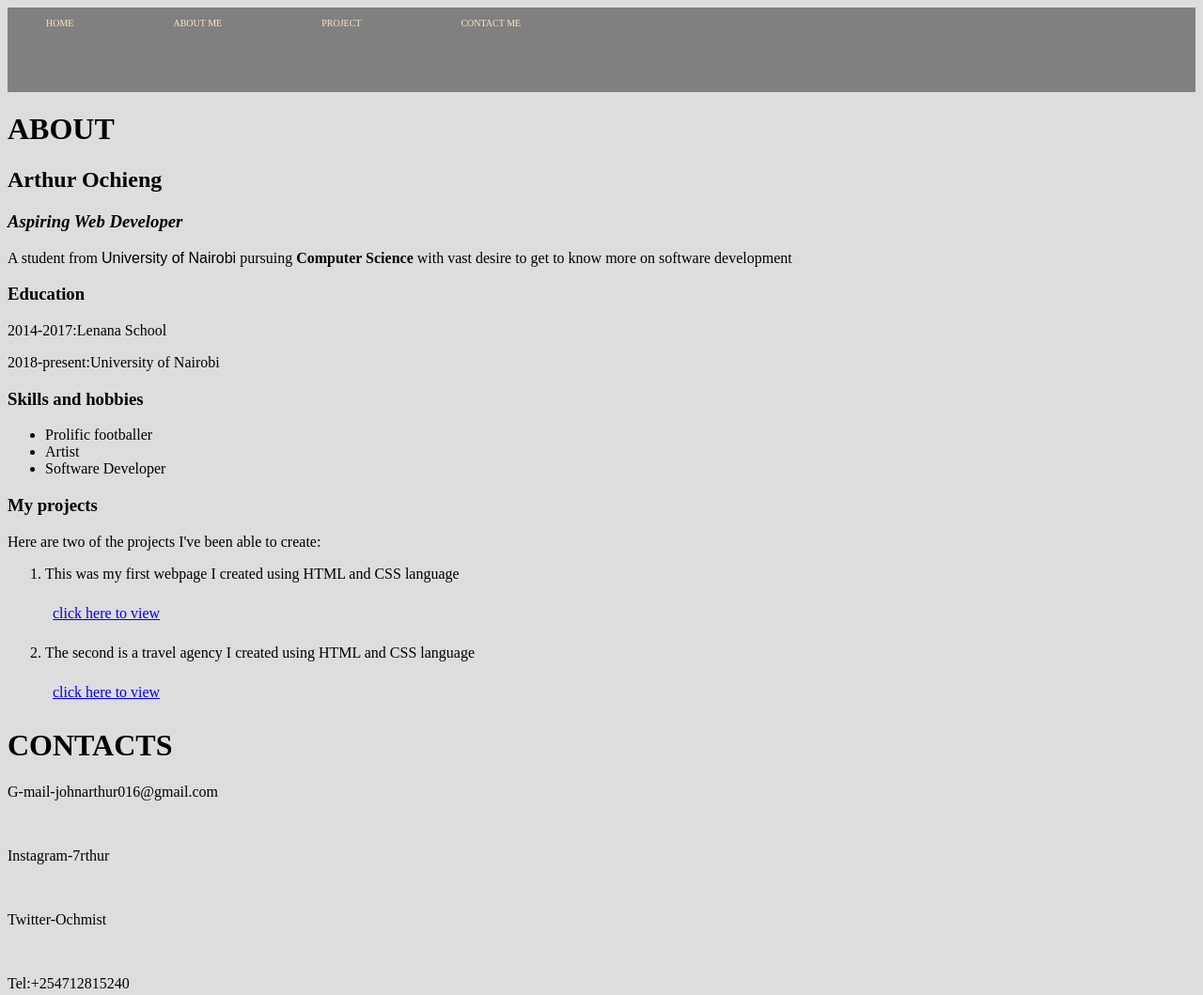
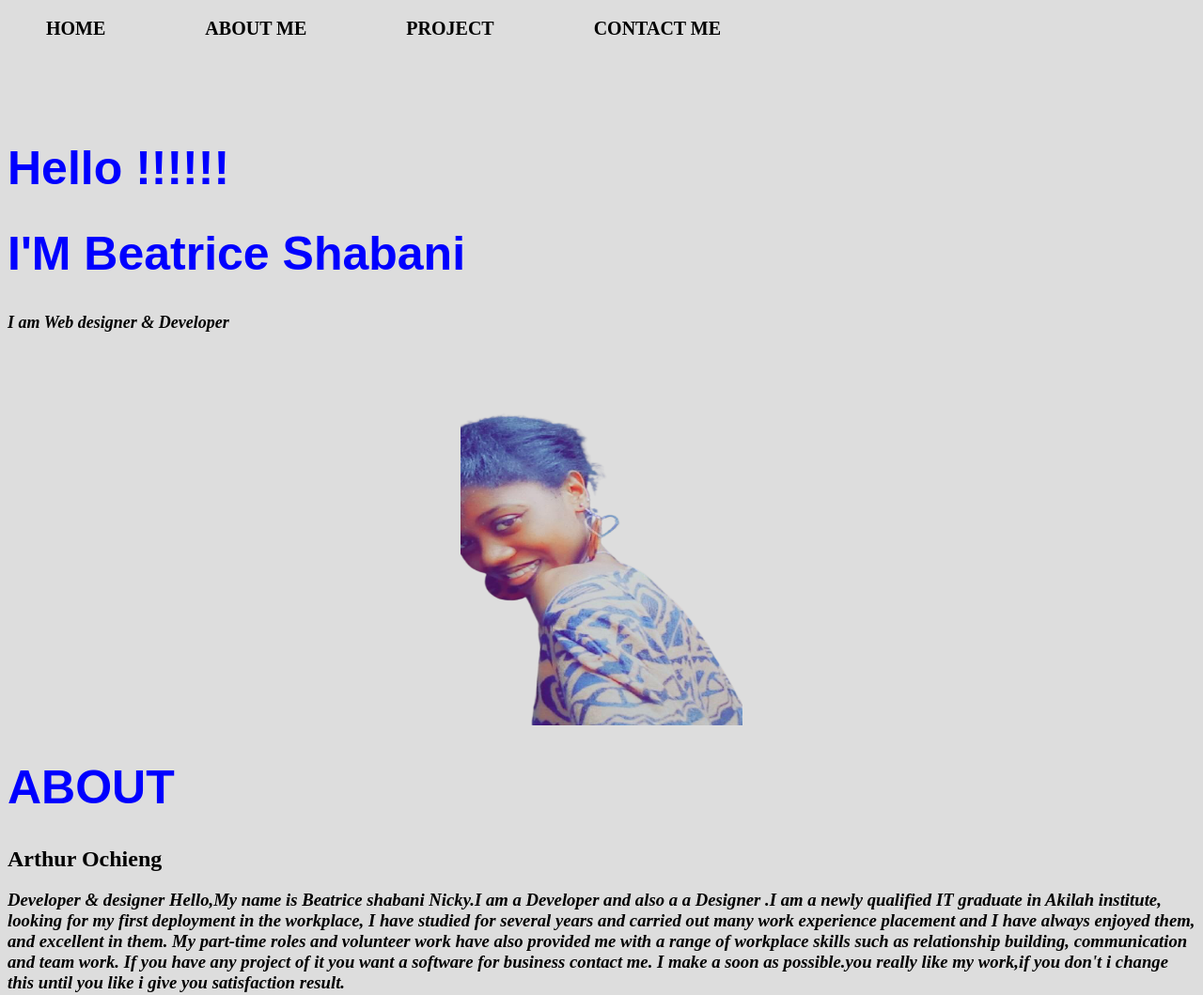
Before and after one commit to beatrice120/newportfolio, a plain HTML site: page index.html in a window 1280 px wide. Shown: the top 1059 px of the page at 94% size. Drawn offline with Linux system fonts and the light colour scheme.

Commit message:
adding image

```diff
--- a/css/index.css
+++ b/css/index.css
@@ -13,9 +13,10 @@
 
 nav{
     float: center;
-    background-color: gray;
+
     width: 100%;
     height: 90px;
+    position: fixed;
 }
 
 nav ul{
@@ -24,6 +25,19 @@ nav ul{
     list-style-type: none;
 
 
+}
+h1{
+    color: blue;
+    font-size: 50px;
+    font-family: Arial, Helvetica, sans-serif;
+}
+p{
+    background-position: left;
+    color: black;
+    font-size: large;
+    font-weight: bold;
+     font-style: italic;
+     font-family: 'Times New Roman', Times, serif;
 }
 nav li{
     display: inline-block;
@@ -35,14 +49,15 @@ nav li{
 }
 nav a{
     text-transform: uppercase;
-    font-size: 10px;
-    color: bisque;
+    font-size: 20px;
+    color:black;
     text-decoration: none;
+    font-weight: bold;
 
 
 }
 a:hover{
-    color: rgb(9, 10, 10);
+    color: blue;
 
 }
 a{
@@ -52,5 +67,5 @@ a{
 }
 body{
     background-color: #dddddd;
-    background-image: url(".//image.jpeg")
+
 }
--- a/index.html
+++ b/index.html
@@ -20,19 +20,36 @@
                 <li><a href="#contact">CONTACT ME</a></li></ul> </nav>
 
 
-    </div>
+    </div><br><br>
+
+    <div class="im">
+
+       <br> <br><br></br>
+
+       <h1> Hello !!!!!!</h1>
+
+       <h1> I'M Beatrice Shabani</h1>
+
+      <p>  I am Web designer
+        & Developer</p>
+<center><img src="nick.png" width="300px" height="400px">
+
+
+   </center> </div>
 
     <div id="about">
         <h1>ABOUT</h1>
         <h2>Arthur Ochieng</h2>
-        <h3><em>Aspiring Web Developer</em></h3>
-        <p>A student from <span class="bold">University of Nairobi</span> pursuing <strong>Computer Science</strong>
-            with
-            vast desire to get to know more on software development
-        </p>
+        <h3><em>Developer & designer
+
+            Hello,My name is Beatrice shabani Nicky.I am a Developer and also a a Designer .I am a newly qualified IT graduate in Akilah institute,
+            looking for my first deployment in the workplace, I have studied for several years and carried out many work experience placement and I have always enjoyed them, and excellent in them. My part-time roles and volunteer work have also provided me with a range of workplace skills such as relationship building, communication and team work.
+
+            If you have any project of it you want a software for business contact me. I make a soon as possible.you really like my work,if you don't i change this until you like i give you satisfaction result.</em></h3>
+
         <h3>Education</h3>
-        <p>2014-2017:Lenana School</p>
-        <p>2018-present:University of Nairobi</p>
+
+        <p>Akilah Institute,12 KN 77st,Kigali-Diploma November-2020 INS(Information system).</p>
         <h3>Skills and hobbies</h3>
         <ul>
             <li>Prolific footballer</li>
```
Also changed, not shown: image.jpeg (deleted), logo.png (deleted), n.png (added), nick.png (added).
